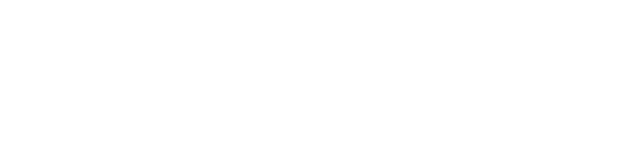
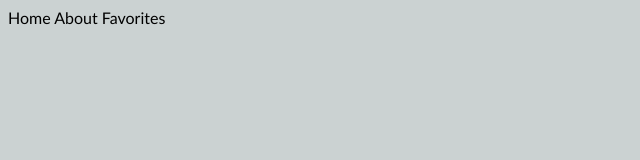
Before and after one commit to e-clawson/SBA308A-ART, a plain HTML site: page index.html in a window 1280 px wide. Shown: the whole page, without its empty margins (0-640 px from the left). Drawn offline with Linux system fonts and the light colour scheme.

Commit message:
added body styling to styles to make sure it was working

```diff
--- a/index.html
+++ b/index.html
@@ -3,9 +3,16 @@
 <head>
     <meta charset="UTF-8">
     <meta name="viewport" content="width=device-width, initial-scale=1.0">
-    <title>Document</title>
+    <title>AIC Art Site!</title>
+    <link rel="stylesheet" href="styles.css" />
 </head>
+
 <body>
+    <header id="header">
+        <a> Home </a>
+        <a> About </a>
+        <a> Favorites </a>
+    </header>
 
 </body>
 </html>
--- a/styles.css
+++ b/styles.css
@@ -0,0 +1,4 @@
+body {
+    background-color:rgb(203, 210, 210);
+    font-family:'Gill Sans', 'Gill Sans MT', Calibri, 'Trebuchet MS', sans-serif;
+}
```
